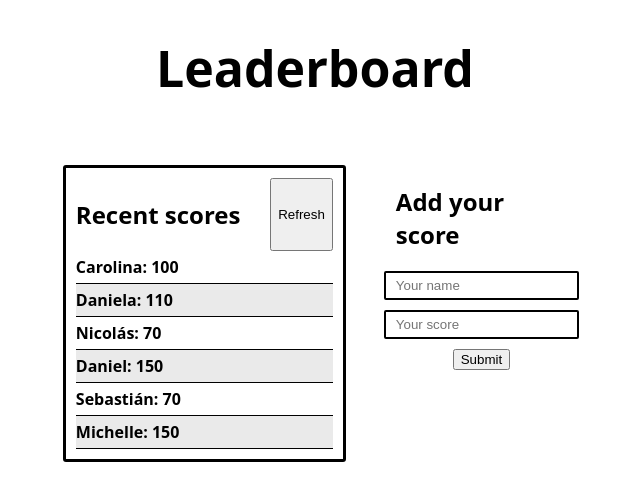
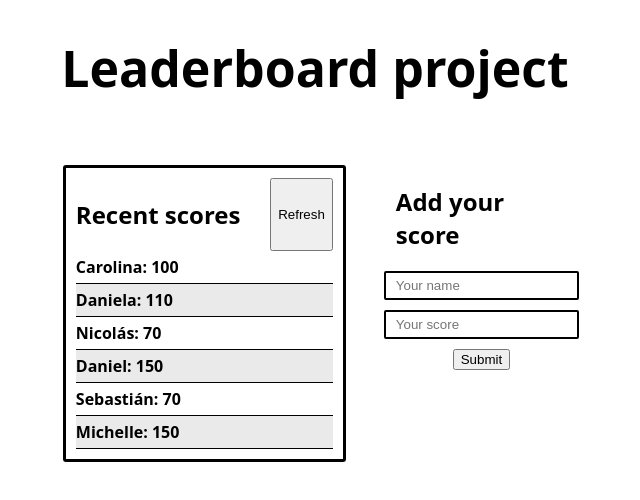
Before and after one commit to jlberbesi/Leaderboard-setup-project, a website built with webpack: page src/index.html in a window 1280 px wide. Shown: the whole page, without its empty margins (325-965 px from the left). Built offline with nearby package versions, Linux system fonts and the light colour scheme.

Commit message:
Add first version updated

```diff
--- a/src/index.html
+++ b/src/index.html
@@ -8,7 +8,7 @@
   </head>
   <body>
     <header class="header-container">
-      <h1 class="web-title">Leaderboard</h1>
+      <h1 class="web-title">Leaderboard project</h1>
     </header>
     <main class="main-section">
       <section class="board-container">
```
